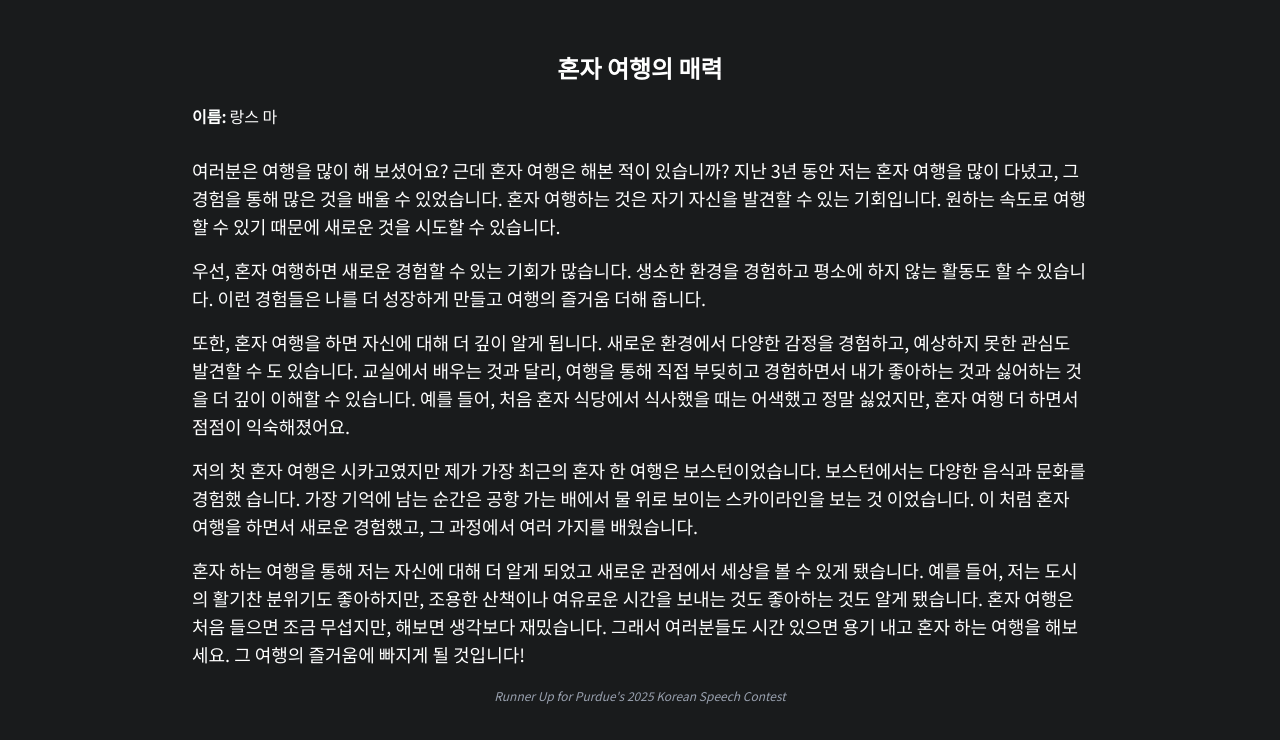
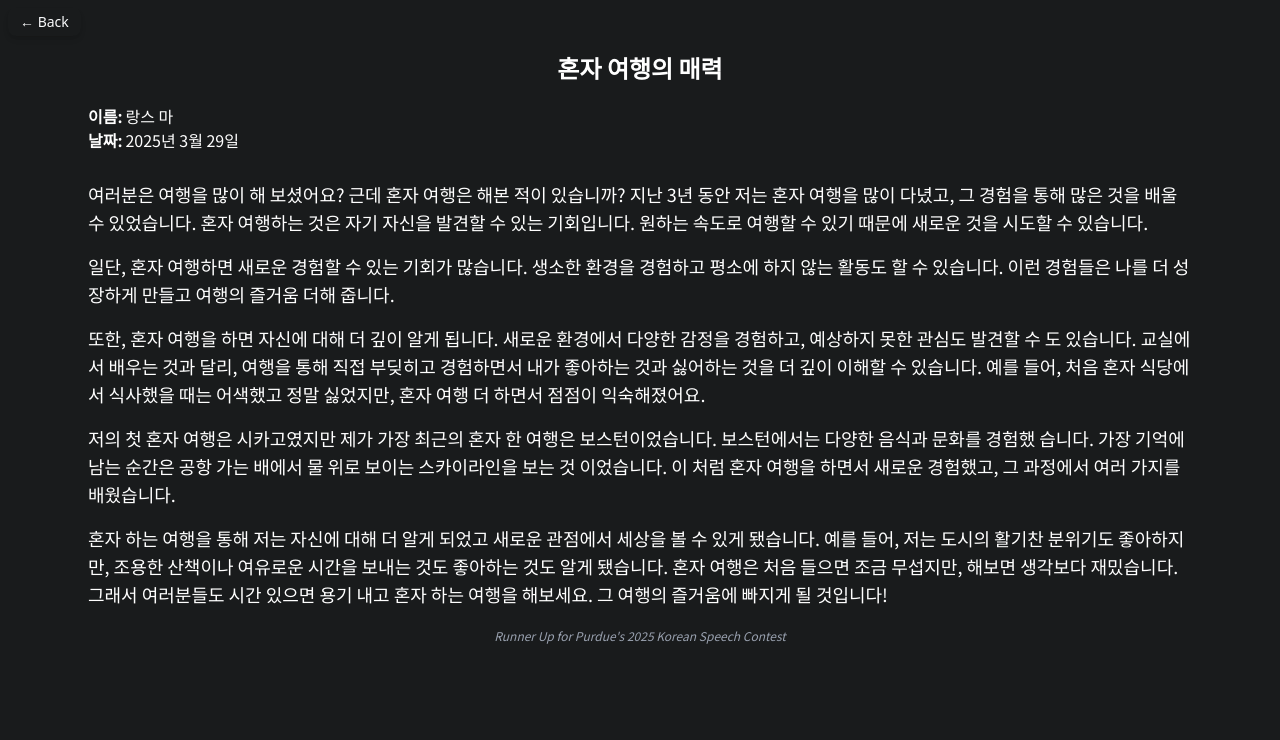
Before and after one commit to LanceMa03/website-next, a Next.js app: page /korean in a window 1280 px wide. Shown: the top 740 px of the page. Built offline with nearby package versions, Linux system fonts and the light colour scheme.

Commit message:
added speech contest page

```diff
--- a/components/About.tsx
+++ b/components/About.tsx
@@ -2,6 +2,7 @@
 
 import { Open_Sans, Source_Sans_3 } from 'next/font/google'
 import Image from 'next/image'
+import Link from 'next/link'
 
 const openSans = Open_Sans({
   subsets: ['latin'],
@@ -48,7 +49,11 @@ export default function About() {
 
           <div className={`basis-2/3 text-lg leading-relaxed tracking-tight sm:tracking-normal flex-1 space-y-4 text-justify ${sourceSans.className} font-sans mt-5 md:mt-0`}>
 
-              <p>I&apos;m a student at Purdue University majoring in Computer Science with a minor in Korean Studies. Growing up in the Bay Area,
+              <p>I&apos;m a student at Purdue University majoring in Computer Science with a minor in {' '}
+                <Link href={"/korean"} className="font-semibold">
+                    Korean Studies
+                </Link>
+                    . Growing up in the Bay Area,
                     I&apos;ve been fascinated with the evolving tech industry in front of my eyes. This, combined with my interest in video games and problem-solving skills is what drew me to computer science.
                     I&apos;m interested in software development and exploring how machine learning and AI can shape the future and impact people&apos;s day to day lives.
                 </p>
--- a/src/app/korean/page.tsx
+++ b/src/app/korean/page.tsx
@@ -12,14 +12,24 @@ export default function KoreanPage() {
     return (
         <div className="min-h-screen flex flex-col justify-between items-center py-13 px-6 w-full h-full {backgroundColor: rgb(25, 27, 28))}">
 
-            <div className={`max-w-4xl w-full mx-auto flex flex-col items-center ${notoSansKR.className} `}>
+            <a className="absolute top-2 left-2 w-fit text-sm text-gray-50 px-3 py-1 rounded-lg shadow-md hover:bg-zinc-700 transition " href="https://lance-ma-website.vercel.app//#aboutme">
+                ← Back
+            </a>
 
-                <div className="text-center text-2xl font-bold mb-5 text-white">
+            <div className={`max-w-[69rem] w-full mx-auto flex flex-col items-center ${notoSansKR.className} `}>
+
+                <div className="text-center text-2xl font-semibold mb-5 text-white">
                     혼자 여행의 매력
                 </div>
 
-                <div className="mr-auto mb-2 text-base text-white">
-                    <strong>이름:</strong>  랑스 마
+                <div className="flex flex-col mr-auto mb-2 text-base text-white">
+                    <div>
+                        <strong>이름:</strong> 랑스 마
+                    </div>
+
+                    <div>
+                        <strong>날짜:</strong> 2025년 3월 29일
+                    </div>
                 </div>
 
                 <div className="mt-5 text-white text-lg">
@@ -30,7 +40,7 @@ export default function KoreanPage() {
                     </div>
 
                     <div className="mb-4">
-                    우선, 혼자 여행하면 새로운 경험할 수 있는 기회가 많습니다. 생소한 환경을 경험하고 평소에 하지 않는 활동도 할 수 있습니다.  이런 경험들은 나를 더 성장하게 만들고 여행의  즐거움 더해 줍니다.
+                    일단, 혼자 여행하면 새로운 경험할 수 있는 기회가 많습니다. 생소한 환경을 경험하고 평소에 하지 않는 활동도 할 수 있습니다.  이런 경험들은 나를 더 성장하게 만들고 여행의  즐거움 더해 줍니다.
                     </div>
 
                     <div className="mb-4">
```
Also changed, not shown: 1 other file (tests, documents, lock files or other folders).
